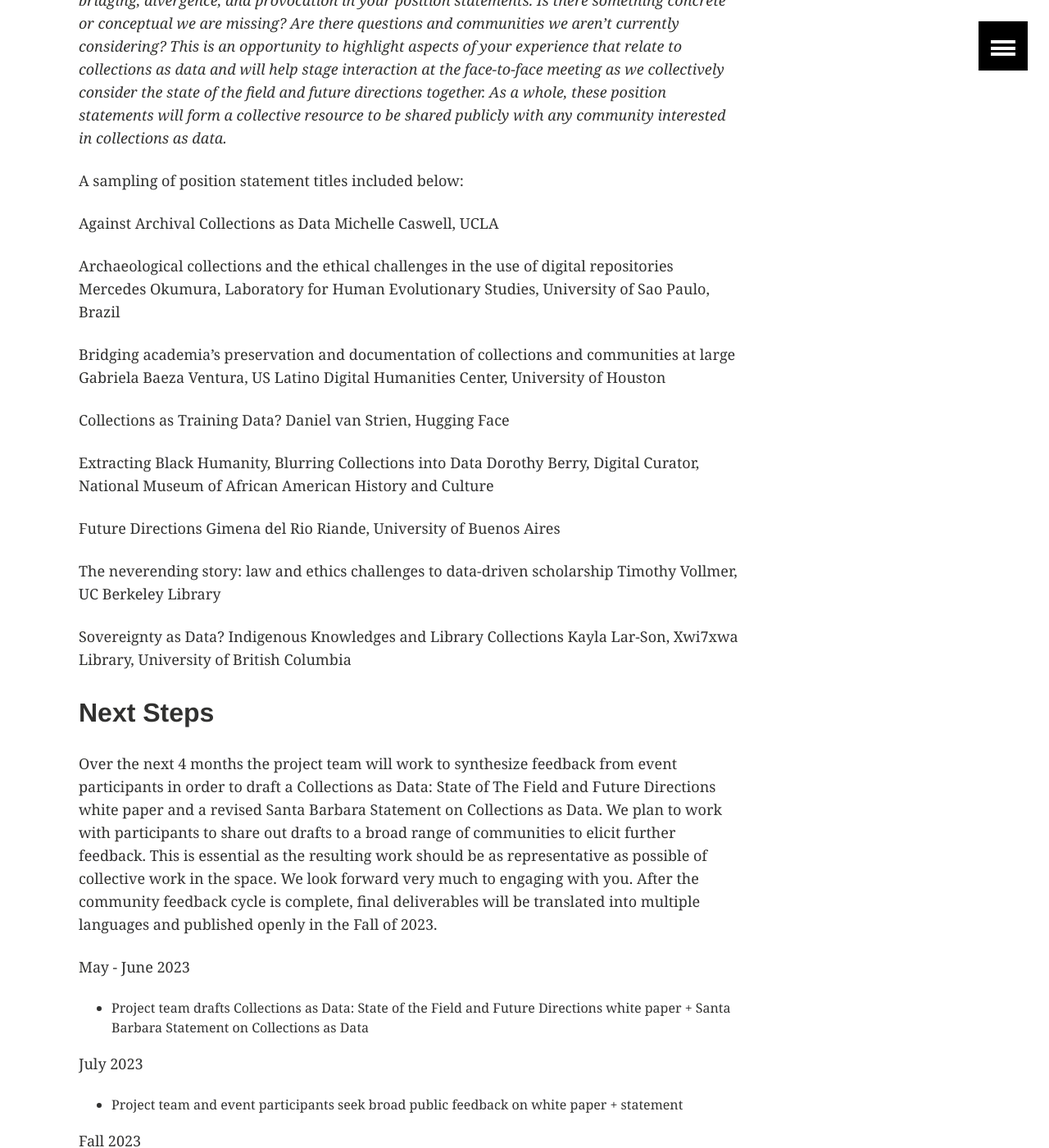
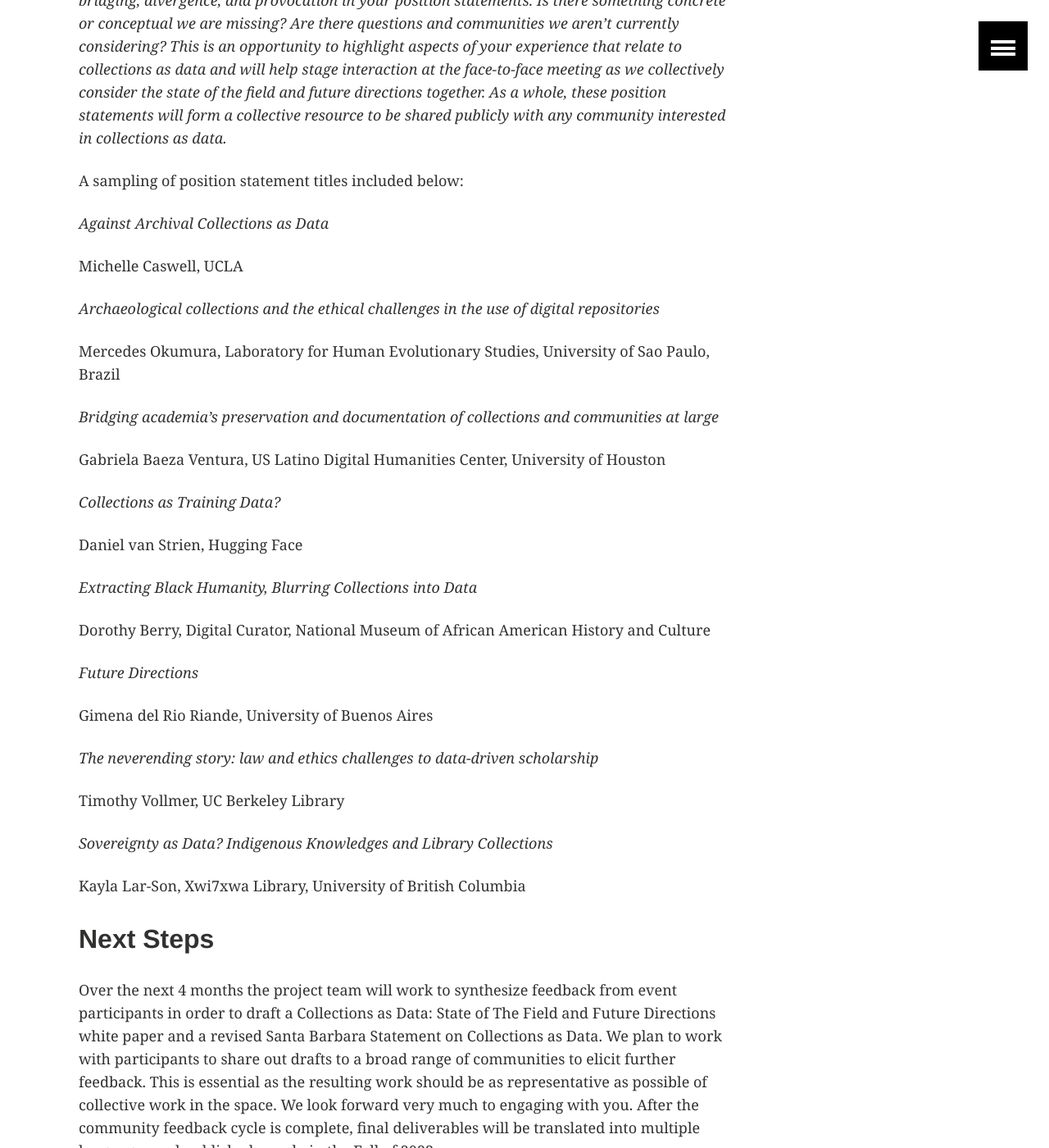
Before and after one commit to collectionsasdata/part2whole, a Jekyll site: the page built from _posts/2023-05-04-recap.markdown, in a window 1280 px wide and 1400 px high, scrolled down 2254 px. Shown: the whole window at 82% size. Built offline with Jekyll 4.4.1, drawn with Linux system fonts in a browser that asks for light colours.

```diff
--- a/_posts/2023-05-04-recap.markdown
+++ b/_posts/2023-05-04-recap.markdown
@@ -26,28 +26,36 @@ In preparation for the summit, participants submitted position statements to est
 
 A sampling of position statement titles included below:
 
-Against Archival Collections as Data
+*Against Archival Collections as Data*
+
 Michelle Caswell, UCLA
 
-Archaeological collections and the ethical challenges in the use of digital repositories
+*Archaeological collections and the ethical challenges in the use of digital repositories*
+
 Mercedes Okumura, Laboratory for Human Evolutionary Studies, University of Sao Paulo, Brazil
 
-Bridging academia’s preservation and documentation of collections and communities at large
+*Bridging academia’s preservation and documentation of collections and communities at large*
+
 Gabriela Baeza Ventura, US Latino Digital Humanities Center, University of Houston
 
-Collections as Training Data?
+*Collections as Training Data?*
+
 Daniel van Strien, Hugging Face
 
-Extracting Black Humanity, Blurring Collections into Data
+*Extracting Black Humanity, Blurring Collections into Data*
+
 Dorothy Berry, Digital Curator, National Museum of African American History and Culture
 
-Future Directions
+*Future Directions*
+
 Gimena del Rio Riande, University of Buenos Aires
 
-The neverending story: law and ethics challenges to data-driven scholarship
+*The neverending story: law and ethics challenges to data-driven scholarship*
+
 Timothy Vollmer, UC Berkeley Library
 
-Sovereignty as Data? Indigenous Knowledges and Library Collections
+*Sovereignty as Data? Indigenous Knowledges and Library Collections*
+
 Kayla Lar-Son, Xwi7xwa Library, University of British Columbia
 
 ## Next Steps
```
